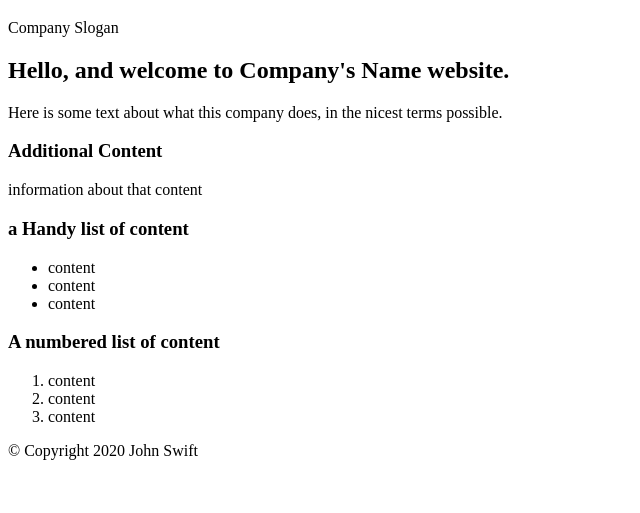
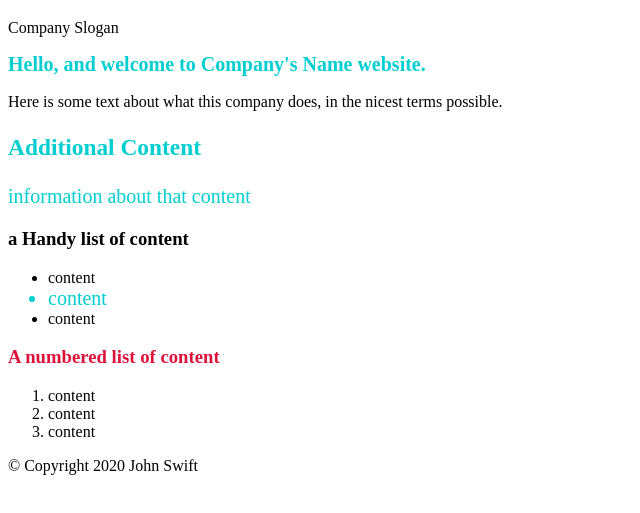
Before and after one commit to Swiftyfast/FED1StudioProject, a plain HTML site: page FED1StudioProject/index.html in a window 1280 px wide. Shown: the part 61-574 px from the top of the page, without its empty margins (0-640 px from the left). Drawn offline with Linux system fonts and the light colour scheme.

Commit message:
Made Index_Style branch to add css to index.html, and create custom.css file.

```diff
--- a/FED1StudioProject/index.html
+++ b/FED1StudioProject/index.html
@@ -3,6 +3,7 @@
 <head>
     <meta charset="utf-8" />
     <title></title>
+    <link href="stylesheets/Custom.css" rel="stylesheet" />
 </head>
 <body>
     <header>
@@ -16,7 +17,7 @@
     <main>
         <section>
             <article>
-                <h2>
+                <h2 class="MyClass">
                     Hello, and welcome to Company's Name website.
                 </h2>
                 <p>
@@ -26,20 +27,20 @@
         </section>
         <section>
             <article>
-                <section>
+                <section class="MyClass">
                     <h3>Additional Content</h3>
-                    <p>information about that content</p>
+                    <p class="MyClass">information about that content</p>
                 </section>
                 <section>
                     <h3>a Handy list of content</h3>
                     <ul>
                         <li> content</li>
-                        <li> content</li>
+                        <li class="MyClass"> content</li>
                         <li> content</li>
                     </ul>
                 </section>
                 <section>
-                    <h3>A numbered list of content</h3>
+                    <h3 id="TheOrderedList">A numbered list of content</h3>
                     <ol>
                         <li> content</li>
                         <li> content</li>
--- /dev/null
+++ b/FED1StudioProject/stylesheets/Custom.css
@@ -0,0 +1,12 @@
+body {
+}
+
+.MyClass{
+    color: darkturquoise;
+    font-size: 20px;
+}
+
+#TheOrderedList{
+    color: crimson;
+    font-weight: bold;
+}
```
Also changed, not shown: 1 other file.
